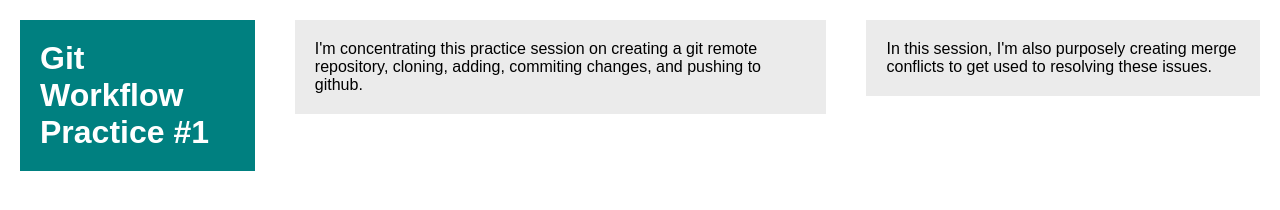
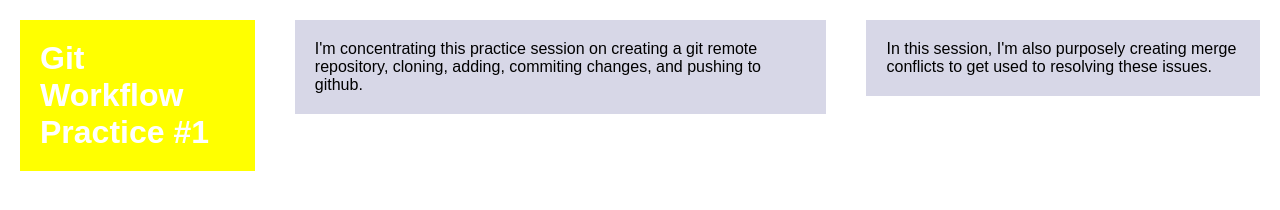
Before and after one commit to chriskorsak/cs50web-git-practice-1, a plain HTML site: page index.html in a window 1280 px wide. Drawn offline with Linux system fonts and the light colour scheme.

Commit message:
change background colors to eye straining color scheme.

```diff
--- a/index.html
+++ b/index.html
@@ -16,13 +16,13 @@
       }
 
       h1 {
-        background-color: teal;
+        background-color: yellow;
         color: white;
         padding: 20px;
         margin: 20px;
       }
       p {
-        background-color: rgb(235, 235, 235);
+        background-color: rgb(215, 215, 231);
         padding: 20px;
         margin: 20px;
       }
```
